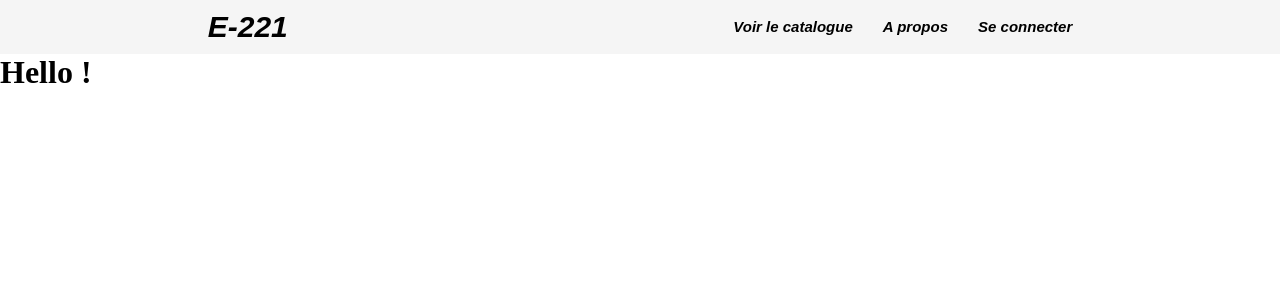
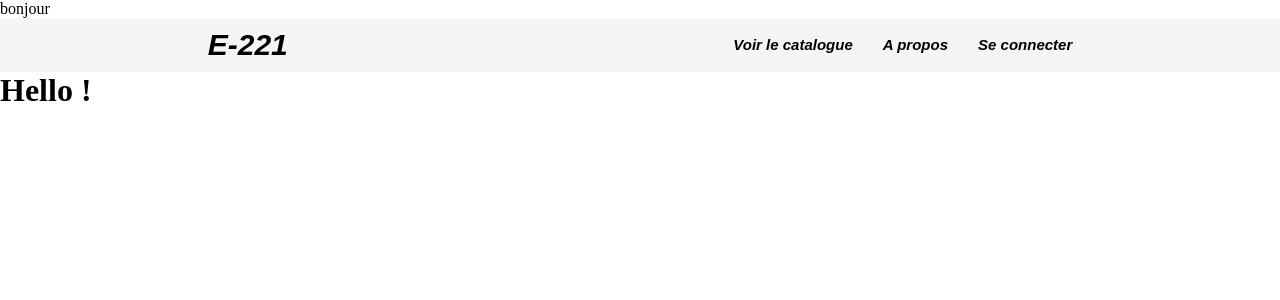
Before and after one commit to Komlav/Gestion-Bibliotheque, a PHP site: page /index.php in a window 1280 px wide. Shown: the top 300 px of the page. Run offline with PHP 8.4, Linux system fonts and the light colour scheme.

Commit message:
Update index.php
ajout de bonjour

```diff
--- a/index.php
+++ b/index.php
@@ -1,4 +1,5 @@
 <?php
+    print("bonjour");
     session_start();
     require_once("Controller/controller.php");
 ?>
```
